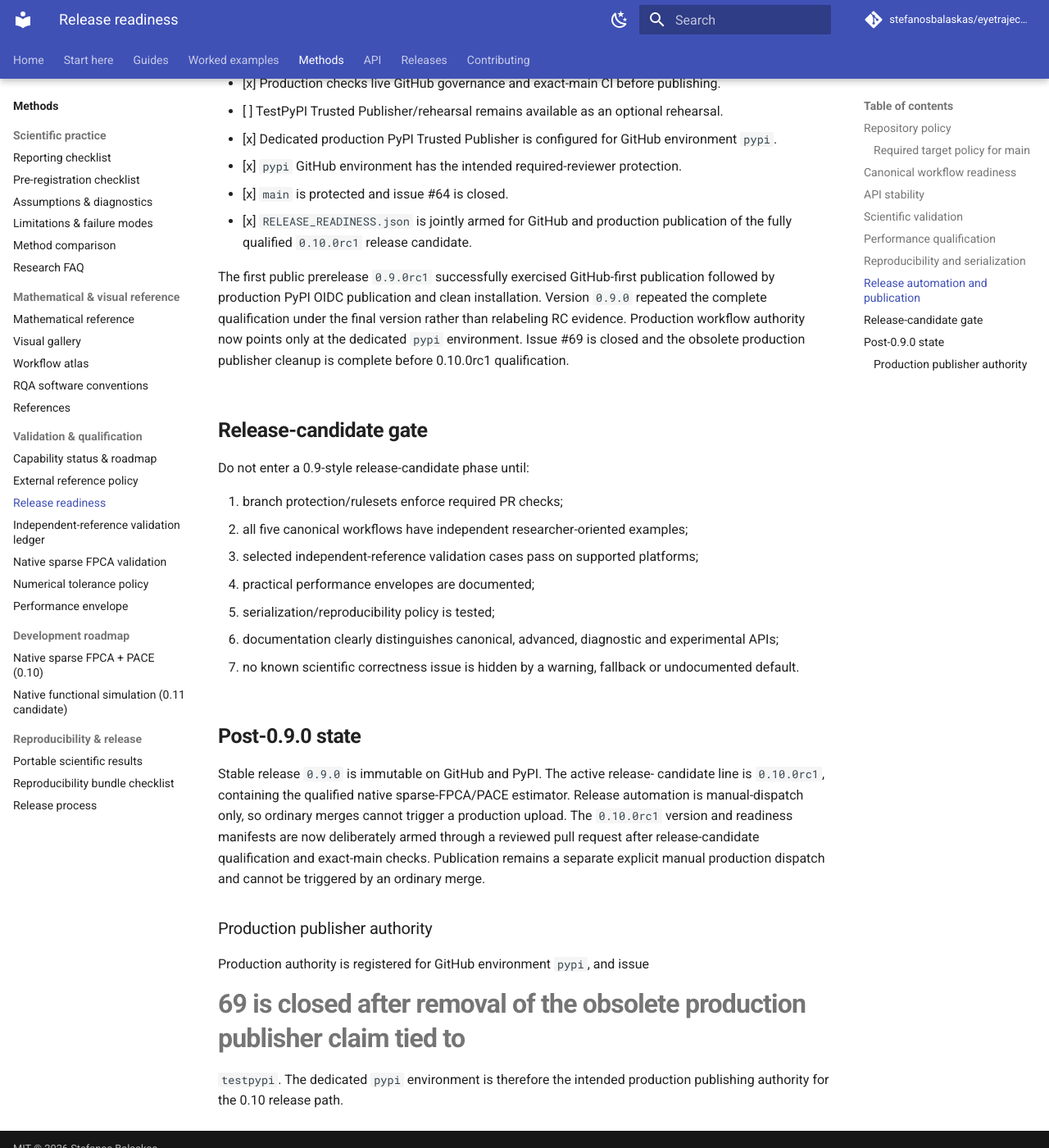
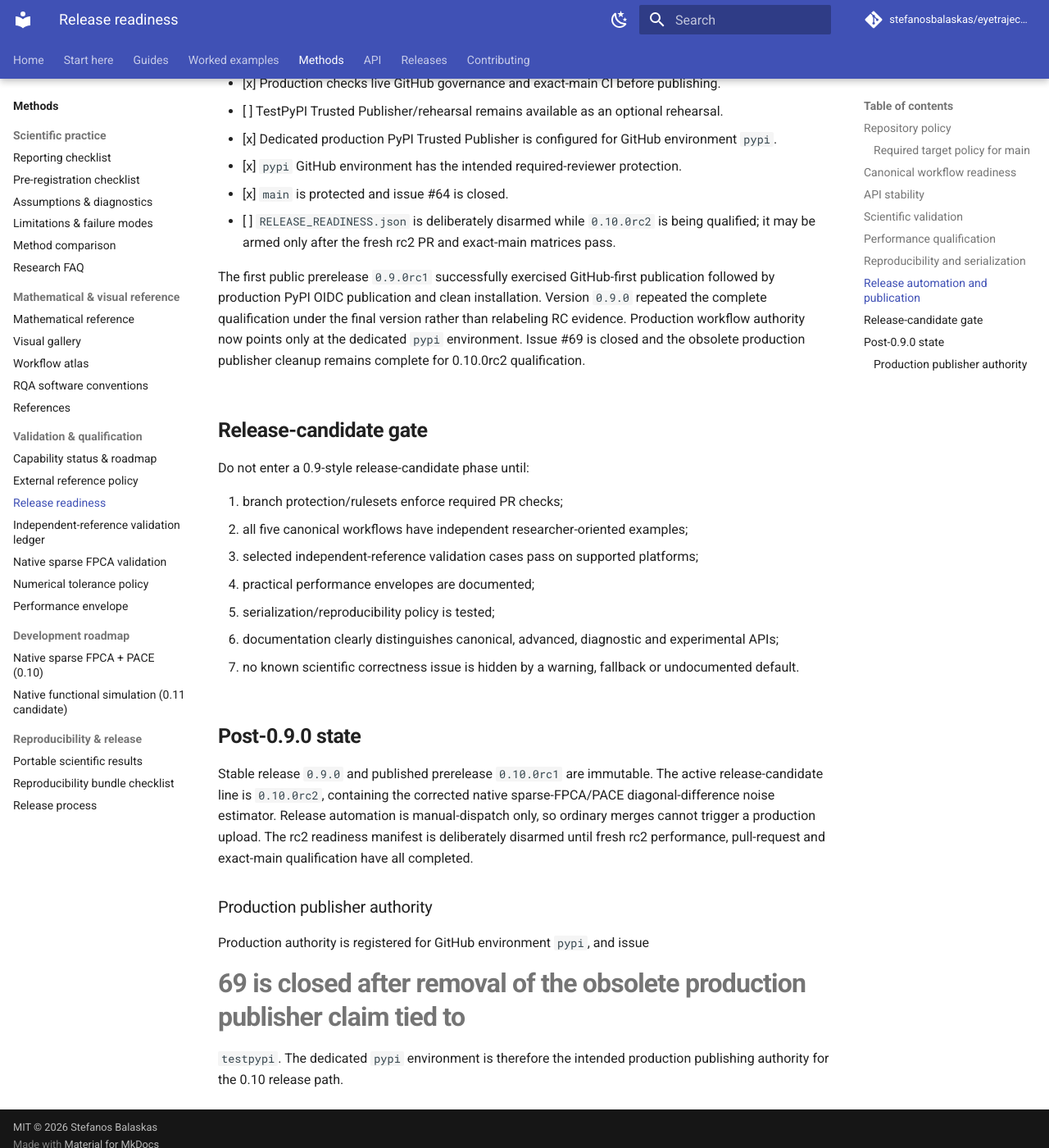
Before and after one commit to stefanosbalaskas/eyetrajectoriespy, an MkDocs documentation site: the page built from docs/release-readiness.md, in a window 1280 px wide and 1400 px high, scrolled down 4022 px. Shown: the whole window at 82% size. Built offline with MkDocs 1.6.1 and Material for MkDocs 9.7.7, drawn with Linux system fonts in a browser that asks for light colours; comment, search, counter and statistics services are not loaded; some of the changed text lies outside the part shown.

Commit message:
Update release readiness for rc2 qualification

```diff
--- a/docs/release-readiness.md
+++ b/docs/release-readiness.md
@@ -14,7 +14,7 @@ Historical state at the start of 0.55 was an unprotected `main`. The current
 - required pull-request/status-check protection is active;
 - issue #64 is closed.
 
-This repository-policy gate is therefore satisfied for the 0.10.0rc1 qualification path.
+This repository-policy gate is therefore satisfied for the 0.10.0rc2 qualification path.
 
 ### Required target policy for `main`
 
@@ -141,14 +141,14 @@ requalification remains required after merge.
 - [x] Dedicated production PyPI Trusted Publisher is configured for GitHub environment `pypi`.
 - [x] `pypi` GitHub environment has the intended required-reviewer protection.
 - [x] `main` is protected and issue #64 is closed.
-- [x] `RELEASE_READINESS.json` is jointly armed for GitHub and production publication of the fully qualified `0.10.0rc1` release candidate.
+- [ ] `RELEASE_READINESS.json` is deliberately disarmed while `0.10.0rc2` is being qualified; it may be armed only after the fresh rc2 PR and exact-main matrices pass.
 
 The first public prerelease `0.9.0rc1` successfully exercised GitHub-first
 publication followed by production PyPI OIDC publication and clean installation.
 Version `0.9.0` repeated the complete qualification under the final version
 rather than relabeling RC evidence. Production workflow authority now points
 only at the dedicated `pypi` environment. Issue #69 is closed and the obsolete
-production publisher cleanup is complete before 0.10.0rc1 qualification.
+production publisher cleanup remains complete for 0.10.0rc2 qualification.
 
 ## Release-candidate gate
 
@@ -167,13 +167,12 @@ Do not enter a 0.9-style release-candidate phase until:
 
 ## Post-0.9.0 state
 
-Stable release `0.9.0` is immutable on GitHub and PyPI. The active release-
-candidate line is `0.10.0rc1`, containing the qualified native sparse-FPCA/PACE
-estimator. Release automation is manual-dispatch only, so ordinary merges
-cannot trigger a production upload. The `0.10.0rc1` version and readiness manifests are now deliberately armed
-through a reviewed pull request after release-candidate qualification and
-exact-main checks. Publication remains a separate explicit manual production
-dispatch and cannot be triggered by an ordinary merge.
+Stable release `0.9.0` and published prerelease `0.10.0rc1` are immutable.
+The active release-candidate line is `0.10.0rc2`, containing the corrected
+native sparse-FPCA/PACE diagonal-difference noise estimator. Release automation
+is manual-dispatch only, so ordinary merges cannot trigger a production upload.
+The rc2 readiness manifest is deliberately disarmed until fresh rc2 performance,
+pull-request and exact-main qualification have all completed.
 
 ### Production publisher authority
 
```
